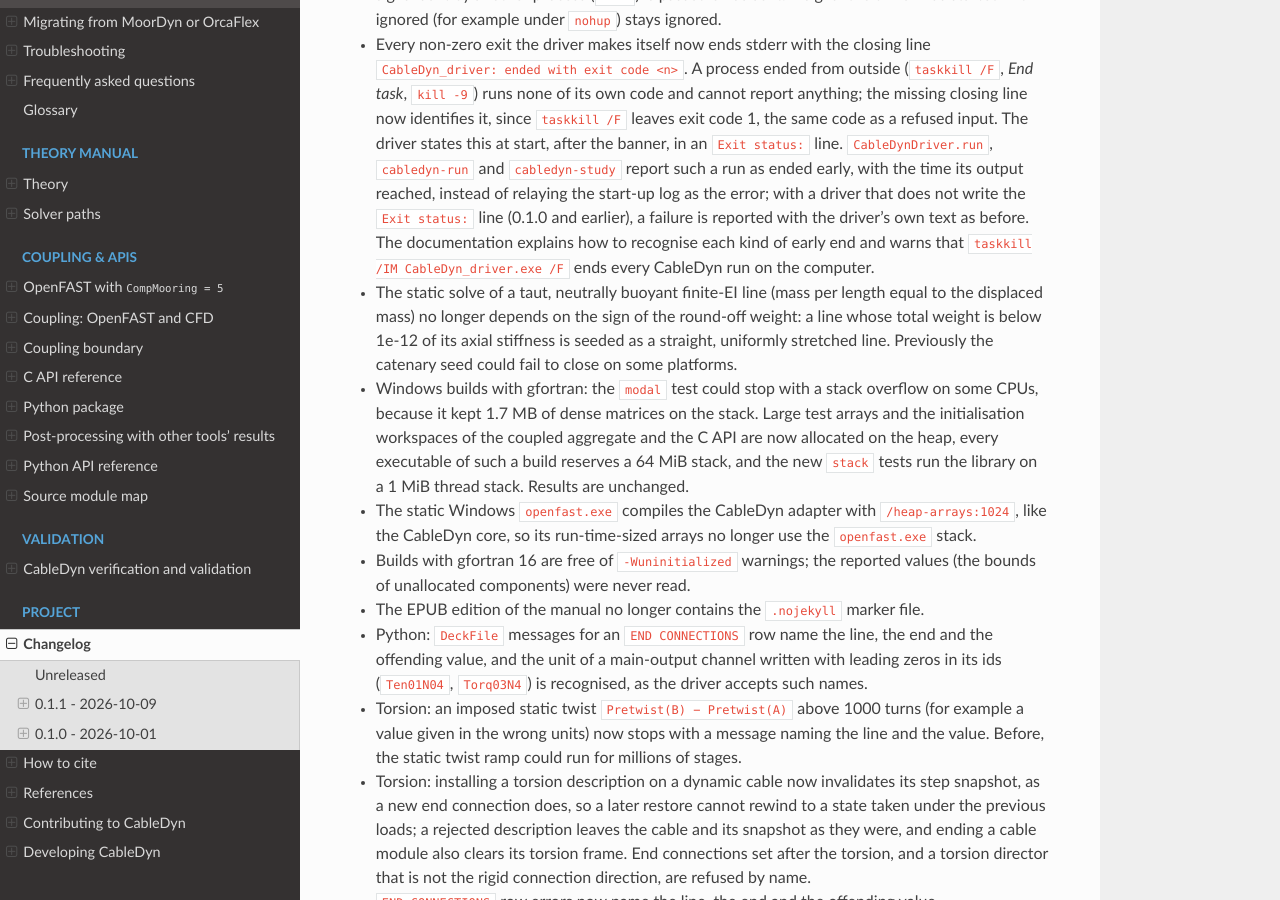
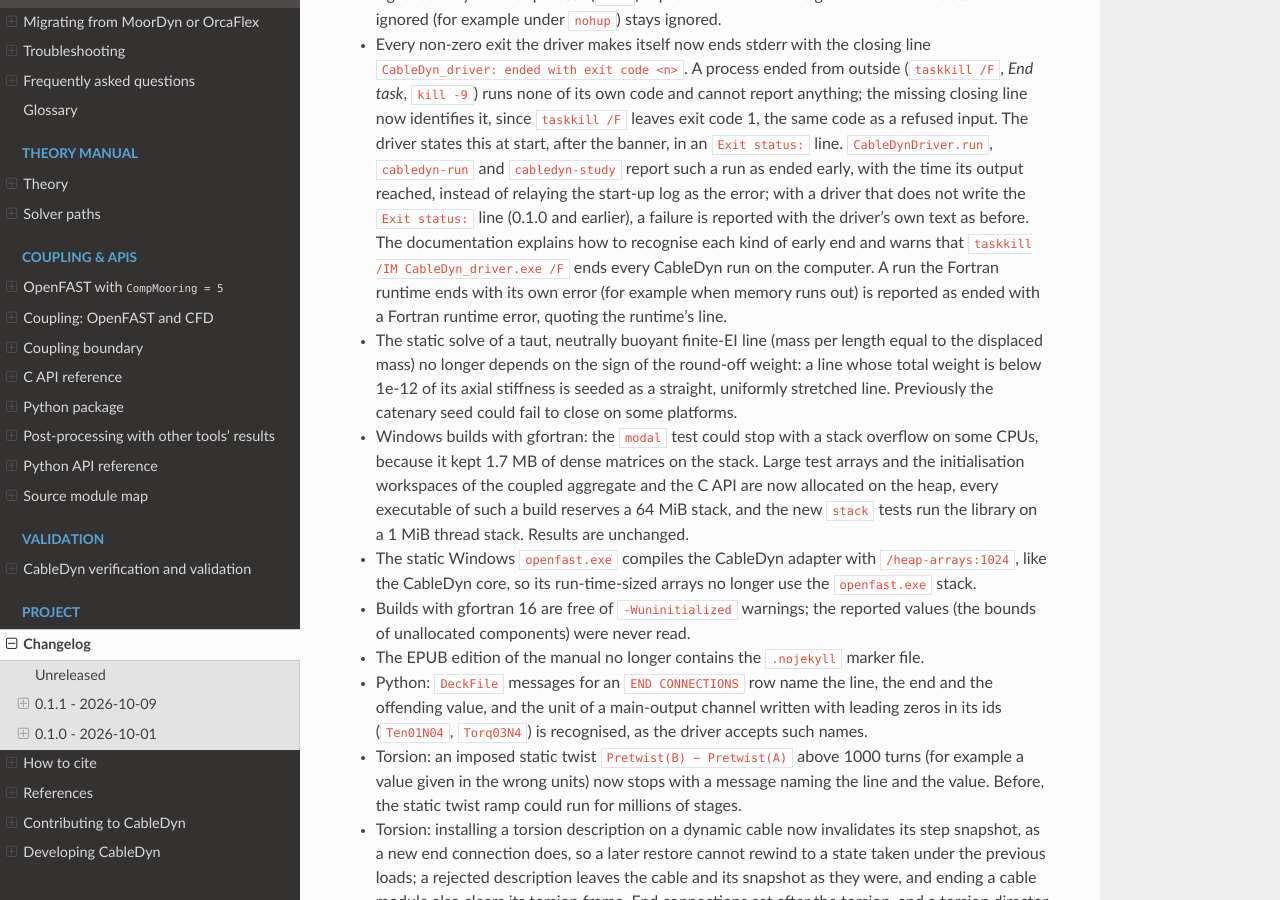
Before and after one commit to SMI-Lab-Inha/CableDyn, a Sphinx documentation site: the page built from doc/changelog.md, in a window 1280 px wide and 900 px high, scrolled down 1201 px. Built offline with Sphinx 7.4.7 and the Read the Docs theme 3.1.0, drawn with Linux system fonts in a browser that asks for light colours.

Commit message:
State the driver's exit contract exactly and report Fortran runtime errors as such
The start-up line now says that every non-zero exit the driver makes itself ends stderr with the closing line, which is what it guarantees: an interrupt or a fatal fault ends with its own report instead. The Python runner reports a run the Fortran runtime ended with its own error as such, not as an outside end. The static release build checks the start-up line and the closing line on a refused input, the documented fatal-report format matches the report, and a deferred-length allocation no longer reads its hidden length.

```diff
--- a/CHANGELOG.md
+++ b/CHANGELOG.md
@@ -37,24 +37,25 @@
   overflow or another fatal fault as `CableDyn_driver: fatal error: <cause>`. Both reports give
   the simulated time of the last committed step, and the exit status is unchanged. On Windows a
   fault report also names the module and offset of the fault and, for an access violation, the
-  address read or written. Previously a
-  stack overflow in a Windows GNU build ended the process with no message. Every thread that
-  enters an OpenMP parallel region keeps room to report its own stack overflow, and on Linux
-  and macOS a hardware fault reaches the handler that was there before (the Fortran runtime's
-  backtrace, or the default action and its core dump) with its original address and context,
-  and a previous handler runs under its own flags and signal mask; a fault signal sent by
-  another process (`kill`) is passed on as sent.
-  A signal the driver was started with ignored (for example under `nohup`) stays ignored.
+  address read or written. Previously a stack overflow in a Windows GNU build ended the process
+  with no message. Every thread that enters an OpenMP parallel region keeps room to report its
+  own stack overflow, and on Linux and macOS a hardware fault reaches the handler that was there
+  before (the Fortran runtime's backtrace, or the default action and its core dump) with its
+  original address and context, and a previous handler runs under its own flags and signal mask;
+  a fault signal sent by another process (`kill`) is passed on as sent. A signal the driver was
+  started with ignored (for example under `nohup`) stays ignored.
 - Every non-zero exit the driver makes itself now ends stderr with the closing line
-  `CableDyn_driver: ended with exit code <n>`. A process ended from outside (`taskkill /F`,
-  *End task*, `kill -9`) runs none of its own code and cannot report anything; the missing
-  closing line now identifies it, since `taskkill /F` leaves exit code 1, the same code as a
-  refused input. The driver states this at start, after the banner, in an `Exit status:` line.
+  `CableDyn_driver: ended with exit code <n>`. A process ended from outside (`taskkill /F`, *End
+  task*, `kill -9`) runs none of its own code and cannot report anything; the missing closing
+  line now identifies it, since `taskkill /F` leaves exit code 1, the same code as a refused
+  input. The driver states this at start, after the banner, in an `Exit status:` line.
   `CableDynDriver.run`, `cabledyn-run` and `cabledyn-study` report such a run as ended early,
   with the time its output reached, instead of relaying the start-up log as the error; with a
-  driver that does not write the `Exit status:` line (0.1.0 and earlier), a failure is
-  reported with the driver's own text as before. The documentation explains how to recognise each kind of early end and warns that
-  `taskkill /IM CableDyn_driver.exe /F` ends every CableDyn run on the computer.
+  driver that does not write the `Exit status:` line (0.1.0 and earlier), a failure is reported
+  with the driver's own text as before. The documentation explains how to recognise each kind of
+  early end and warns that `taskkill /IM CableDyn_driver.exe /F` ends every CableDyn run on the
+  computer. A run the Fortran runtime ends with its own error (for example when memory runs out)
+  is reported as ended with a Fortran runtime error, quoting the runtime's line.
 - The static solve of a taut, neutrally buoyant finite-EI line (mass per length equal to
   the displaced mass) no longer depends on the sign of the round-off weight: a line whose
   total weight is below 1e-12 of its axial stiffness is seeded as a straight, uniformly
```
Also changed, not shown: doc/standalone_driver.rst (+5 -3 lines), 7 other files.
